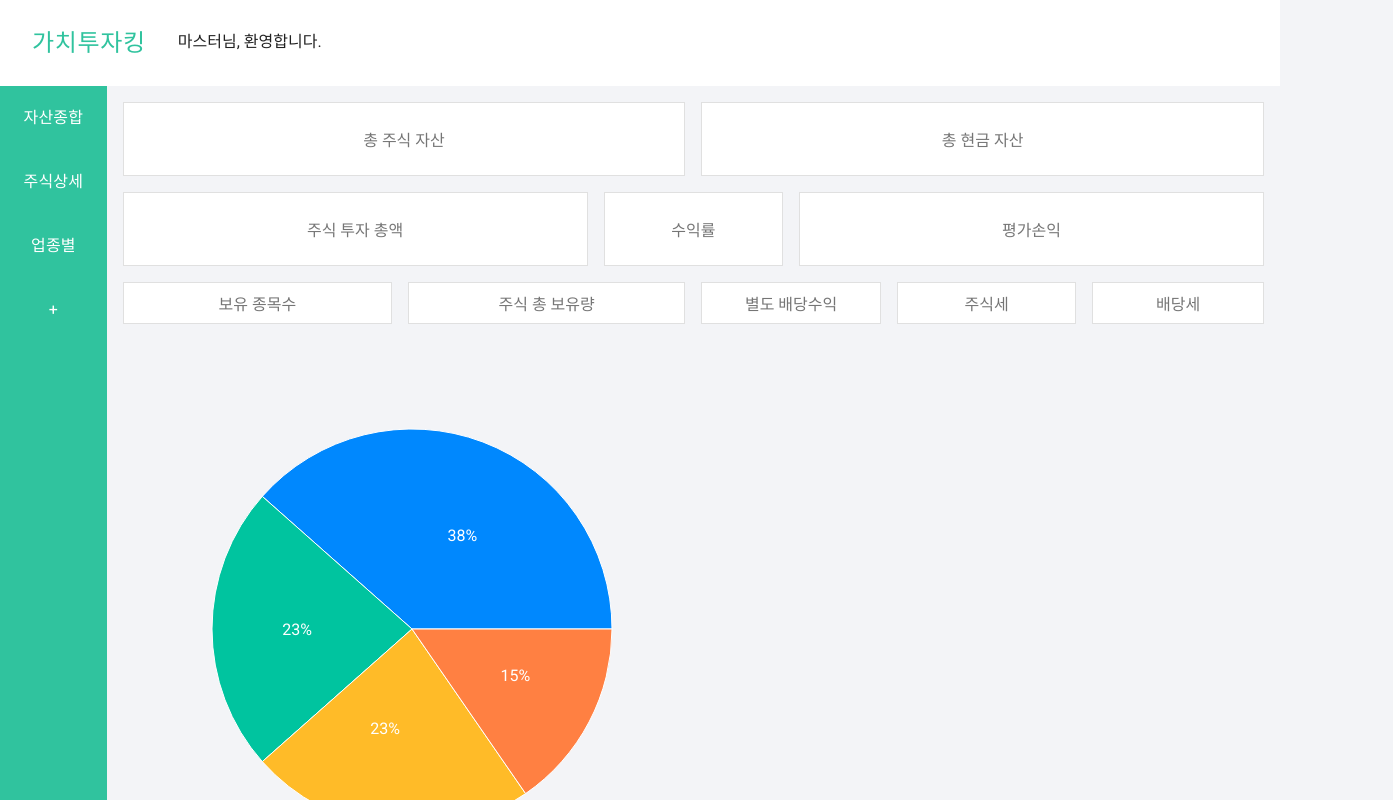
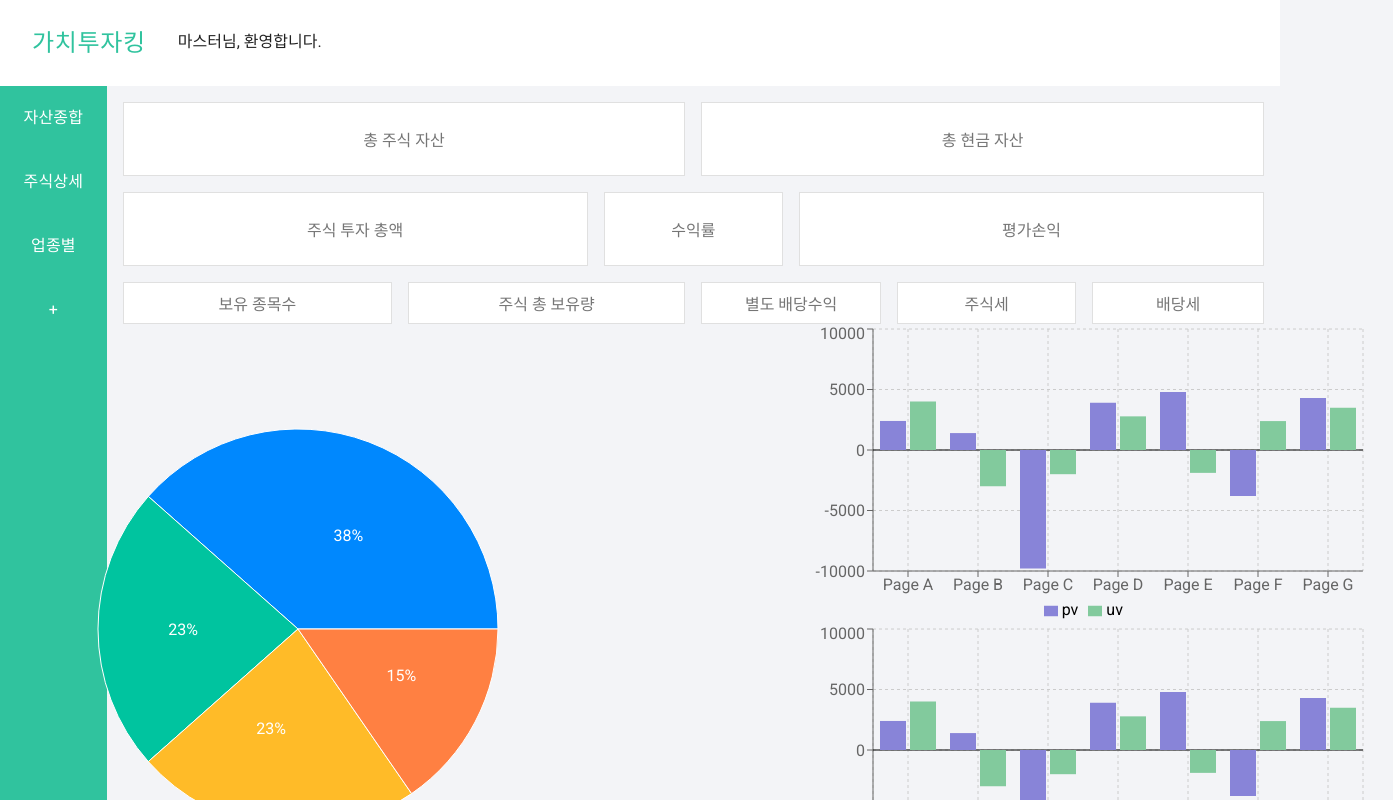
Before and after one commit to ekklesia11/stock-portfolio-client, a React (Create React App) app: page / in a window 1280 px wide. Shown: the top 800 px of the page, 1393 px wide, since content can reach past the window. Built offline with nearby package versions, Linux system fonts and the light colour scheme.

Commit message:
bar chart added

```diff
--- /dev/null
+++ b/src/components/main/barDiagram.js
@@ -0,0 +1,42 @@
+import React from "react";
+import {
+  BarChart,
+  Bar,
+  ReferenceLine,
+  XAxis,
+  YAxis,
+  CartesianGrid,
+  Tooltip,
+  Legend,
+} from "recharts";
+const data = [
+  { name: "Page A", uv: 4000, pv: 2400, amt: 2400 },
+  { name: "Page B", uv: -3000, pv: 1398, amt: 2210 },
+  { name: "Page C", uv: -2000, pv: -9800, amt: 2290 },
+  { name: "Page D", uv: 2780, pv: 3908, amt: 2000 },
+  { name: "Page E", uv: -1890, pv: 4800, amt: 2181 },
+  { name: "Page F", uv: 2390, pv: -3800, amt: 2500 },
+  { name: "Page G", uv: 3490, pv: 4300, amt: 2100 },
+];
+
+const BarDiagram = () => {
+  return (
+    <BarChart
+      width={600}
+      height={300}
+      data={data}
+      margin={{ top: 5, right: 30, left: 20, bottom: 5 }}
+    >
+      <CartesianGrid strokeDasharray="3 3" />
+      <XAxis dataKey="name" />
+      <YAxis />
+      <Tooltip />
+      <Legend />
+      <ReferenceLine y={0} stroke="#000" />
+      <Bar dataKey="pv" fill="#8884d8" />
+      <Bar dataKey="uv" fill="#82ca9d" />
+    </BarChart>
+  );
+};
+
+export default BarDiagram;
--- a/src/components/main/chartTotal.js
+++ b/src/components/main/chartTotal.js
@@ -1,12 +1,23 @@
 import React from "react";
+import styled from "styled-components";
 
 import PieDiagram from "./pieDiagram";
+import BarDiagram from "./barDiagram";
+
+const ChartLayout = styled.div`
+  display: flex;
+  justify-content: center;
+`;
 
 const ChartTotal = () => {
   return (
-    <div>
+    <ChartLayout>
       <PieDiagram />
-    </div>
+      <div>
+        <BarDiagram />
+        <BarDiagram />
+      </div>
+    </ChartLayout>
   );
 };
 
```
